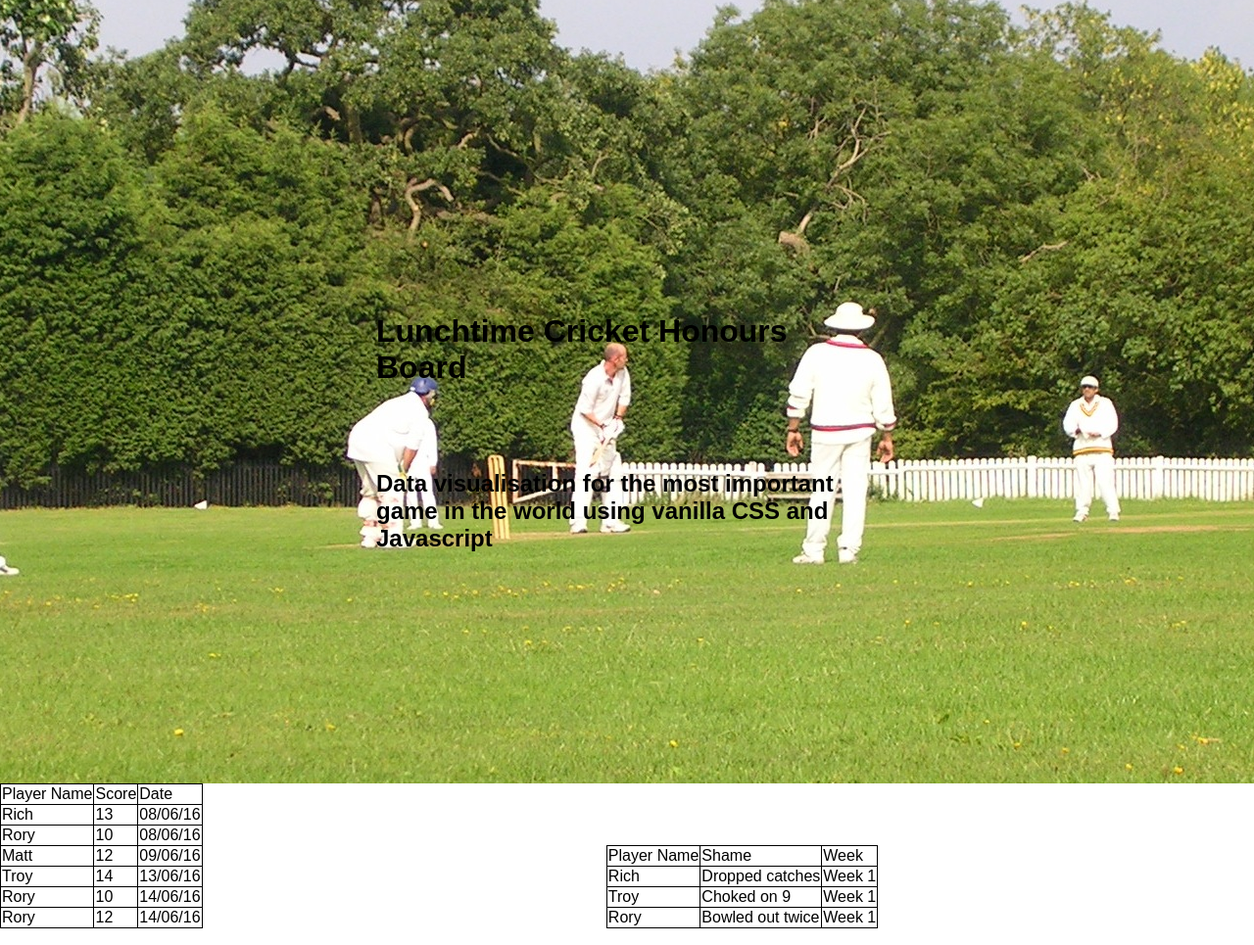
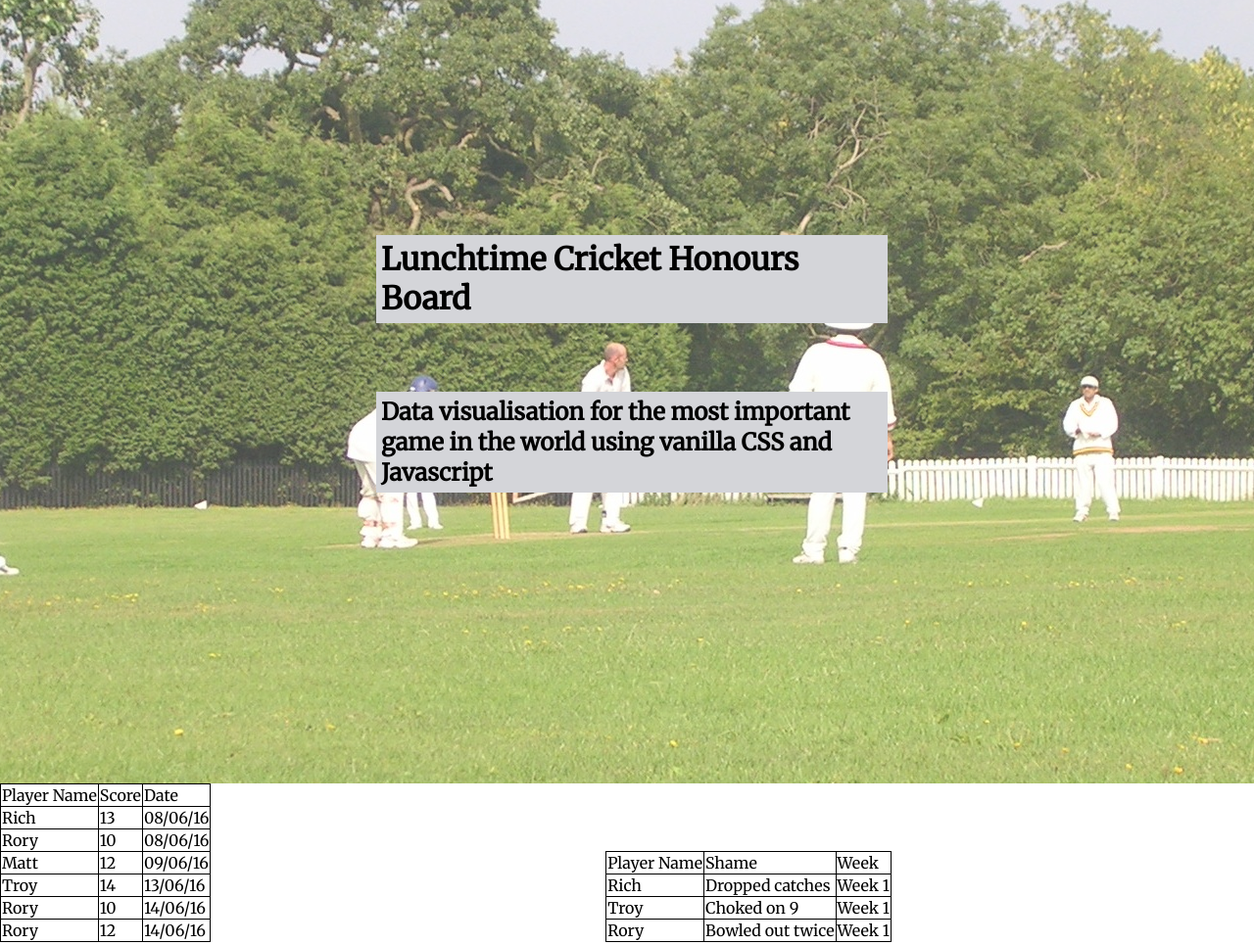
Before and after one commit to mcelearr/lunchtime-cricket, a plain HTML site: page index.html in a window 1280 px wide. Shown: the top 965 px of the page at 98% size. Drawn offline with Linux system fonts and the light colour scheme.

```diff
--- a/index.html
+++ b/index.html
@@ -4,9 +4,12 @@
     <meta charset="utf-8">
     <title>Lunchtime cricket scores</title>
     <link rel="stylesheet" type="text/css" href="main.css">
+    <link href='https://fonts.googleapis.com/css?family=Merriweather' rel='stylesheet' type='text/css'>
   </head>
   <body>
     <div class="image-container">
+      <div class="image">
+      </div>
       <div class="header">
         <h1>Lunchtime Cricket Honours Board</h1>
       </div>
--- a/main.css
+++ b/main.css
@@ -1,5 +1,5 @@
 body {
-  font-family: veranda, sans-serif;
+  font-family: 'Merriweather', serif;
   margin: 0;
 }
 
@@ -8,26 +8,35 @@ body {
 }
 
 .image-container {
+  height: 100vh;
+  position: relative;
+}
+
+.image {
   background-size: cover;
   background: url(village-cricket.jpg) no-repeat center center fixed;
   height:100vh;
-  position: relative;
+  opacity: 0.75;
 }
 
 .header {
   max-width: 40vw;
   margin: auto;
   position: absolute;
-  top: 40vh;
+  top: 30vh;
   left: 30vw;
+  background-color: #D4D5D9;
+  padding: 5px;
 }
 
 .sub-header {
   max-width: 40vw;
   margin: auto;
   position: absolute;
-  top: 60vh;
+  top: 50vh;
   left: 30vw;
+  background-color: #D4D5D9;
+  padding: 5px;
 }
 
 .data-tables {
```
